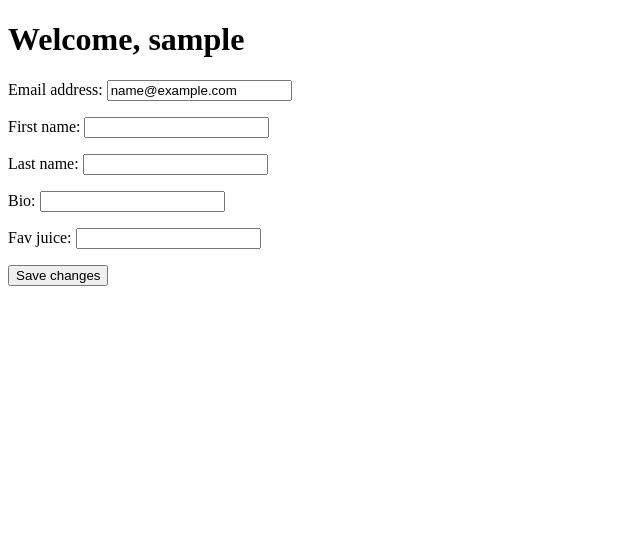
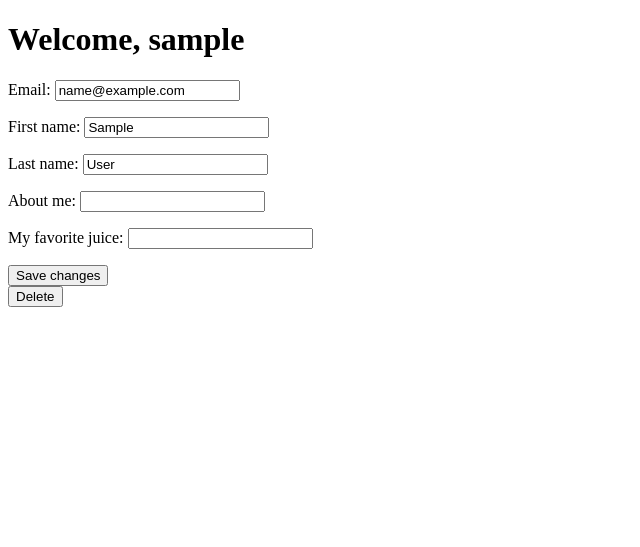
Before and after one commit to aurelieverrot/JumboJuice, a Django app: page /profile/ in a window 1280 px wide. Shown: the part 182-729 px from the top of the page, without its empty margins (0-640 px from the left). Run offline with Django 3.2, Linux system fonts and the light colour scheme; the visitor is signed in with stand-in values (Sample User, id 1).

Commit message:
added profile

```diff
--- a/fruitcollector/main_app/forms.py
+++ b/fruitcollector/main_app/forms.py
@@ -1,4 +1,5 @@
 from django.forms import ModelForm
+from django import forms
 from .models import Juice, Fruit, Profile
 from django.contrib.auth.models import User
 
@@ -13,13 +14,20 @@ class JuiceForm(ModelForm):
         model = Juice
         fields = ['name', 'description', 'drink_type', 'fruits']
 
-
 class UserForm(ModelForm):
     class Meta:
         model = User
-        fields = ('email', 'id')
+        fields = ('email','first_name', 'last_name')
+    first_name = forms.CharField(required=True, max_length=100)
+    last_name = forms.CharField(required=True, max_length=100)
+    email = forms.EmailField(required=True, max_length=100)
 
 class ProfileForm(ModelForm):
     class Meta:
         model = Profile
-        fields = ('first_name', 'last_name', 'bio', 'fav_juice')
+        fields = ('bio', 'fav_juice')
+        # shows the labels in html
+        labels = {
+            'bio': 'About me',
+            'fav_juice': 'My favorite juice'
+            }
--- a/fruitcollector/main_app/models.py
+++ b/fruitcollector/main_app/models.py
@@ -1,4 +1,5 @@
 from django.db import models
+from django.db.models import EmailField
 from django.urls import reverse
 from django.contrib.auth.models import User
 # Needed for user profile views
@@ -69,6 +70,7 @@ class Profile(models.Model):
     last_name = models.CharField(max_length=50)
     bio = models.CharField(max_length=250)
     fav_juice = models.CharField(max_length=50)
+    REQUIRED_FIELDS = ['first_name', 'last_name','bio', 'fav_juice']
 
     def __str__(self):
       return f'{self.first_name}'
--- a/fruitcollector/main_app/templates/registration/profile.html
+++ b/fruitcollector/main_app/templates/registration/profile.html
@@ -10,6 +10,10 @@
   {{ profile_form.as_p }}
   <button type="submit">Save changes</button>
 </form>
+<form method="post" action="{% url 'profile_delete' user.id %}">
+  {% csrf_token %}
+  <input type="submit" name="Delete" value="Delete" />
+</form>
 
 
 {% endblock %}
--- a/fruitcollector/main_app/urls.py
+++ b/fruitcollector/main_app/urls.py
@@ -19,7 +19,8 @@ urlpatterns = [
     # path('fruits/<int:fruit_id>/assoc_vitamin/<int:vitamin_id>', views.assoc_vitamin, name='assoc_vitamin'),
     path('accounts/signup', views.signup, name='signup'),
     path('profile/', views.profile_update, name='profile'),
-    path('profile/<int:user_id>', views.profile_update, name='profile_update')
+    path('profile/<int:user_id>', views.profile_update, name='profile_update'),
+    path('profile/<int:user_id>/delete', views.profile_delete, name='profile_delete')
 ]
 
 # The name='home' kwarg is optional but will come in handy for referencing the URL in other parts of the app, especially from within templates.
--- a/fruitcollector/main_app/views.py
+++ b/fruitcollector/main_app/views.py
@@ -1,4 +1,4 @@
-from django.shortcuts import render, redirect
+from django.shortcuts import render, redirect, reverse
 # Imports for signup
 from django.contrib.auth import login
 from django.contrib.auth.forms import UserCreationForm
@@ -65,6 +65,16 @@ def profile_update(request):
         'profile_form': profile_form,
         'message': message
     })
+
+# DELETE USER PROFILE
+
+def profile_delete(request, user_id):
+    if request.method == 'POST':
+        print(f'deleting user {request.user}')
+        User.objects.filter(pk=request.user.pk).update(is_active=False, email='')
+        return redirect('logout')
+    else:
+        return redirect('/')
 
 # VIEW ALL JUICES
 
```
Also changed, not shown: fruitcollector/main_app/migrations/0011_auto_20200323_1859.py (added).
